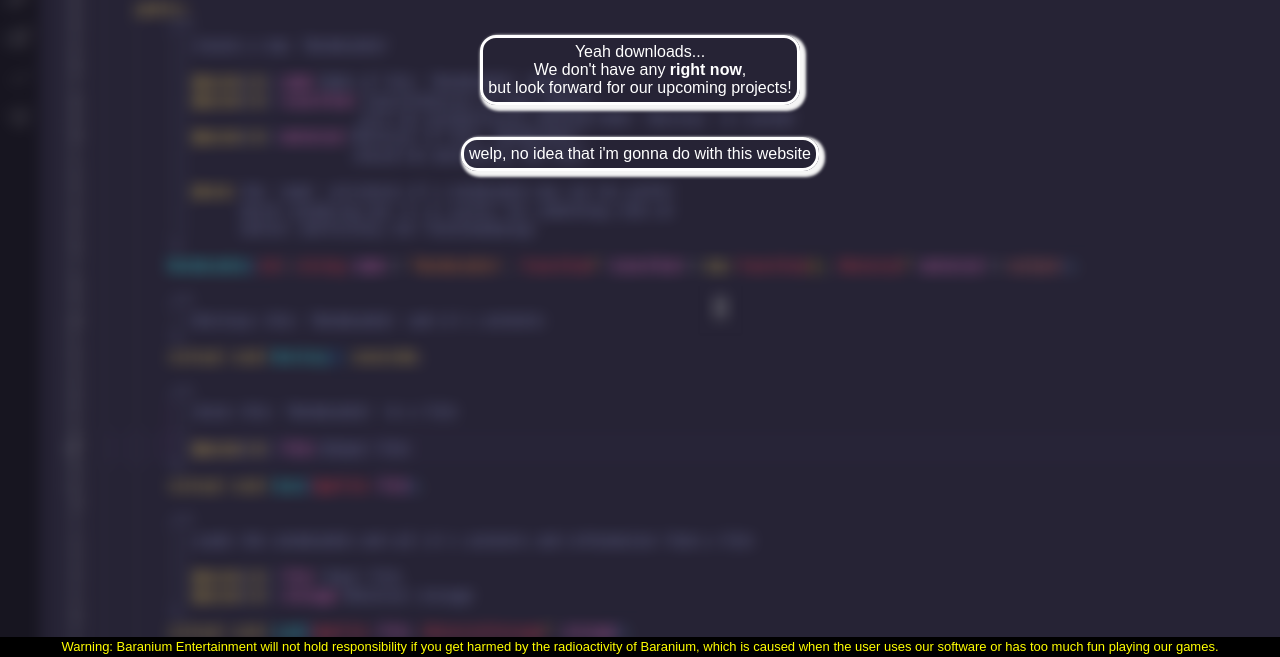
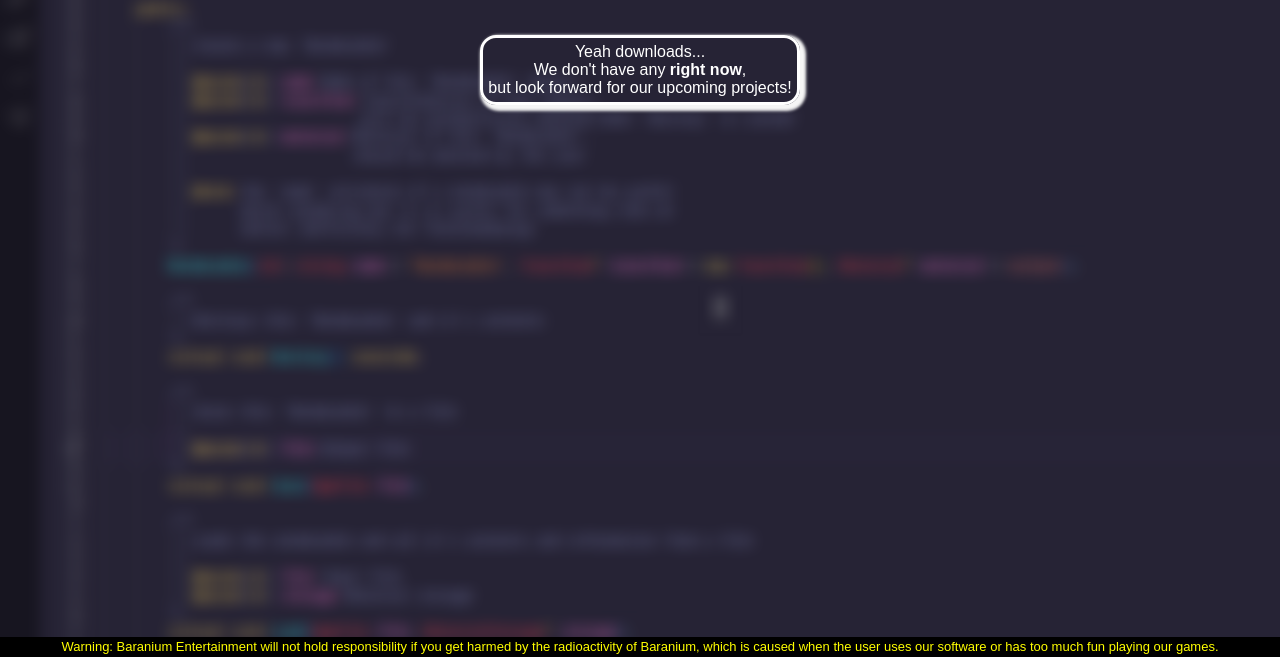
Before and after one commit to Baranium-Entertainment/baranium-entertainment.github.io, a plain HTML site: page downloads.html in a window 1280 px wide. Shown: the part 143-800 px from the top of the page. Drawn offline with Linux system fonts and the light colour scheme.

Commit message:
Remove the 'funny'

```diff
--- a/downloads.html
+++ b/downloads.html
@@ -30,11 +30,6 @@
                 We don't have any <b>right now</b>,<br/>
                 but look forward for our upcoming projects!
             </p>
-
-            <br/>
-            <p>
-                welp, no idea that i'm gonna do with this website
-            </p>
         </div>
 
         <div class="footer">
```
Also changed, not shown: about.html (+0 -5 lines).
